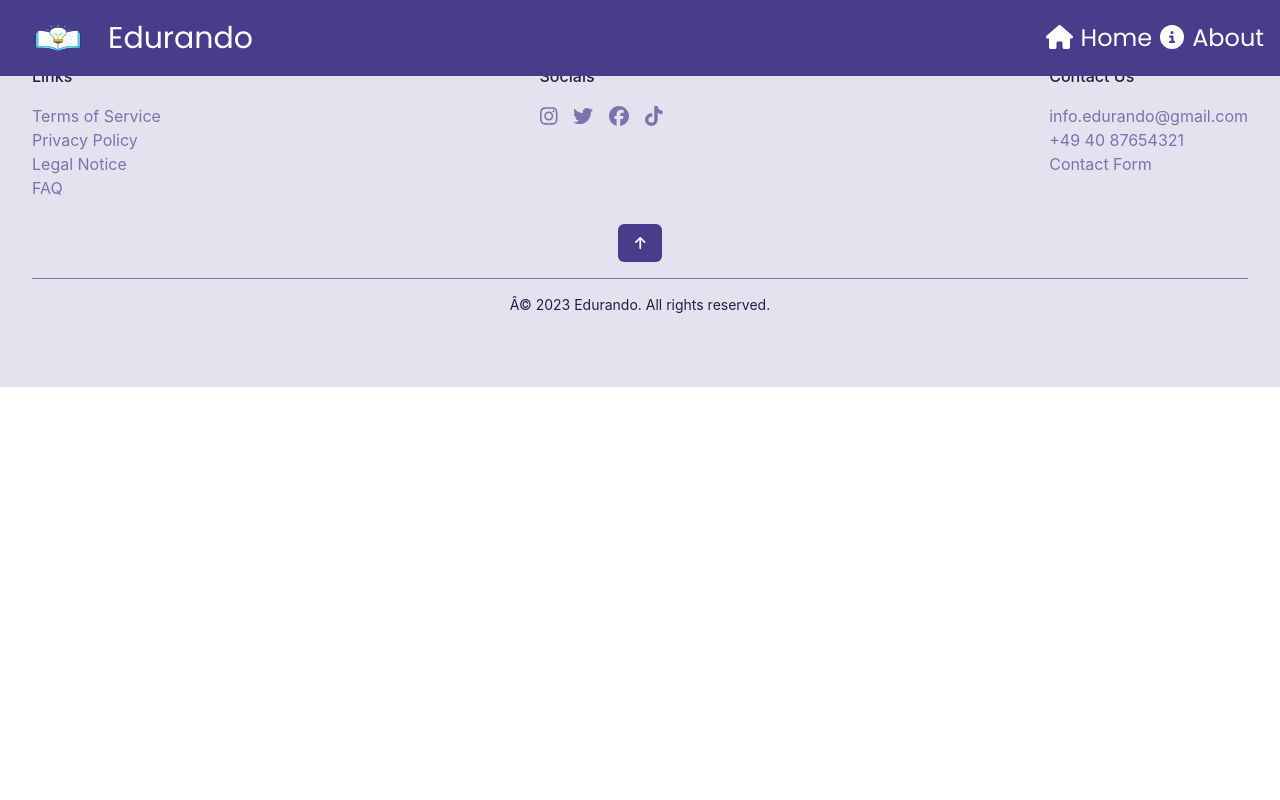
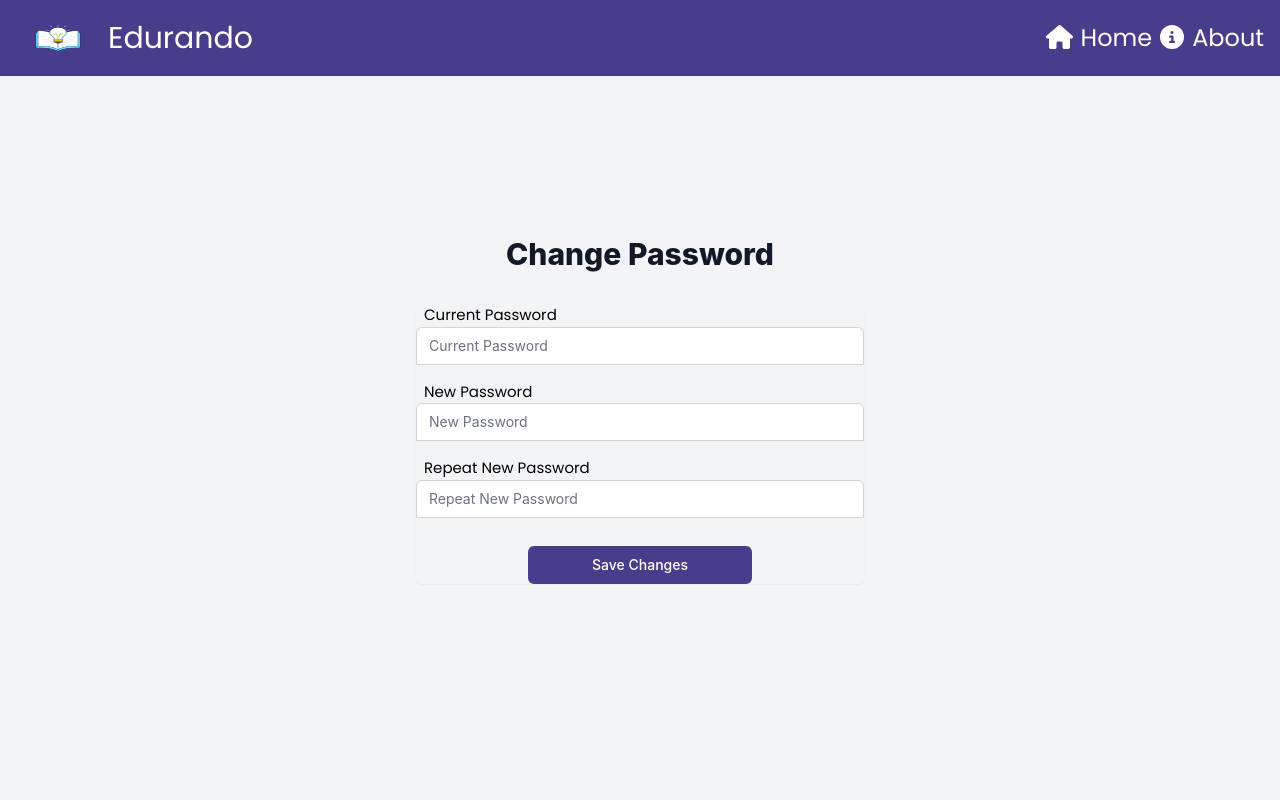
Before and after one commit to altinrushiti/Edurando, a Vue app in the folder Edurando_App/edurando-frontend/: page /EditPassword in a window 1280 px wide. Shown: the top 800 px of the page. Built offline with nearby package versions, Linux system fonts and the light colour scheme.

Commit message:
EditPassword erstellt

```diff
--- a/Edurando_App/edurando-frontend/src/modules/NavBar/components/NavBar.vue
+++ b/Edurando_App/edurando-frontend/src/modules/NavBar/components/NavBar.vue
@@ -3,7 +3,7 @@
     <nav class="fixed top-0 left-0 right-0 z-50 flex justify-between items-center bg-[#483d8b] p-2">
       <div class="logo flex items-center">
         <img class="w-[100px] h-[60px]" src="@/assets/logo/logo_image.png" alt="Logo" />
-         <h1 class="text-3xl font-medium">Edurando</h1>
+         <h1 class="text-3xl font-medium text-align text-align: center">Edurando</h1>
       </div>
         <ul class="flex justify-around gap-2 ml-3 mr-2 text-2xl">
             <li class="hidden md:block">
--- a/Edurando_App/edurando-frontend/src/modules/UserUpdate/components/EditPassword.vue
+++ b/Edurando_App/edurando-frontend/src/modules/UserUpdate/components/EditPassword.vue
@@ -7,26 +7,26 @@
       <form class="mt-8 space-y-6" @submit.prevent="edit">
         <div class="rounded-md shadow-sm space-y-2">
           <div>
-            <label for="currentPassword" class="mt-3 text-black font-font-family p-2">Current Password</label>
+            <label for="currentPassword" class="text-black font-font-family p-2">Current Password</label>
             <input id="currentPassword" name="currentPassword" type="text" v-model="user.currentPassword"
                    autocomplete="currentPassword" required
-                   class="appearance-none rounded-none relative block w-full px-3 py-2 border border-gray-300 placeholder-gray-500 text-gray-900 rounded-t-md focus:ring-purple-500 focus:border-purple-500 focus:z-10 sm:text-sm"
+                   class="mb-4 appearance-none rounded-none relative block w-full px-3 py-2 border border-gray-300 placeholder-gray-500 text-gray-900 rounded-t-md focus:ring-purple-500 focus:border-purple-500 focus:z-10 sm:text-sm"
                    placeholder="Current Password">
           </div>
 
           <div>
-            <label for="newPassword" class="mt-3 text-black font-font-family p-2">New Password</label>
+            <label for="newPassword" class="text-black font-font-family p-2">New Password</label>
             <input id="newPassword" name="newPassword" type="text" v-model="user.newPassword"
                    autocomplete="newPassword" required
-                   class="appearance-none rounded-none relative block w-full px-3 py-2 border border-gray-300 placeholder-gray-500 text-gray-900 rounded-t-md focus:ring-purple-500 focus:border-purple-500 focus:z-10 sm:text-sm"
+                   class="mb-4 appearance-none rounded-none relative block w-full px-3 py-2 border border-gray-300 placeholder-gray-500 text-gray-900 rounded-t-md focus:ring-purple-500 focus:border-purple-500 focus:z-10 sm:text-sm"
                    placeholder="New Password">
           </div>
 
           <div>
-            <label for="newPasswordRepeat" class="mt-3 text-black font-font-family p-2">Repeat New Password</label>
+            <label for="newPasswordRepeat" class="text-black font-font-family p-2">Repeat New Password</label>
             <input id="newPasswordRepeat" name="newPasswordRepeat" type="text" v-model="user.newPasswordRepeat"
                    autocomplete="newPasswordRepeat" required
-                   class="appearance-none rounded-none relative block w-full px-3 py-2 border border-gray-300 placeholder-gray-500 text-gray-900 rounded-t-md focus:ring-purple-500 focus:border-purple-500 focus:z-10 sm:text-sm"
+                   class="mb-4 appearance-none rounded-none relative block w-full px-3 py-2 border border-gray-300 placeholder-gray-500 text-gray-900 rounded-t-md focus:ring-purple-500 focus:border-purple-500 focus:z-10 sm:text-sm"
                    placeholder="Repeat New Password">
           </div>
 
@@ -68,5 +68,4 @@
 </script>
 
 <style scoped>
-
 </style>
--- a/Edurando_App/edurando-frontend/src/router/index.js
+++ b/Edurando_App/edurando-frontend/src/router/index.js
@@ -4,6 +4,7 @@ import Confirmation from "@/modules/Registration/page/Confirmation.vue";
 import Home from "@/view/Home.vue";
 import EditPage from "@/modules/UserUpdate/EditPage.vue";
 import EditProfil from "@/modules/UserUpdate/components/EditProfil.vue";
+import EditPassword from "@/modules/UserUpdate/components/EditPassword.vue";
 
 const router = createRouter({
     history: createWebHistory(import.meta.env.BASE_URL),
@@ -33,6 +34,11 @@ const router = createRouter({
             name: 'editprofil',
             component: EditProfil
         },
+        {
+            path: '/EditPassword',
+            name: 'EditPassword',
+            component: EditPassword
+        },
     ]
 })
 
```
